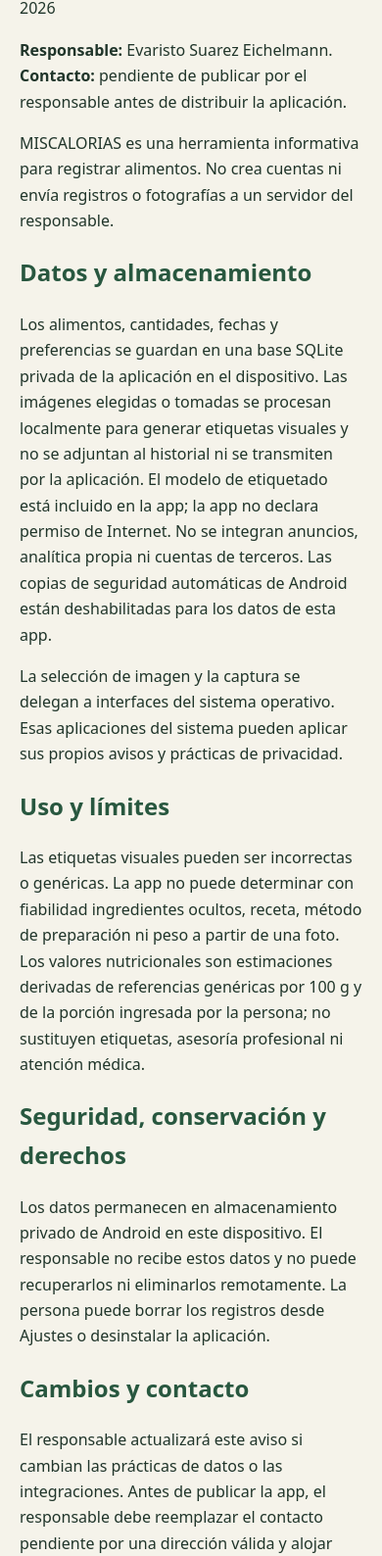
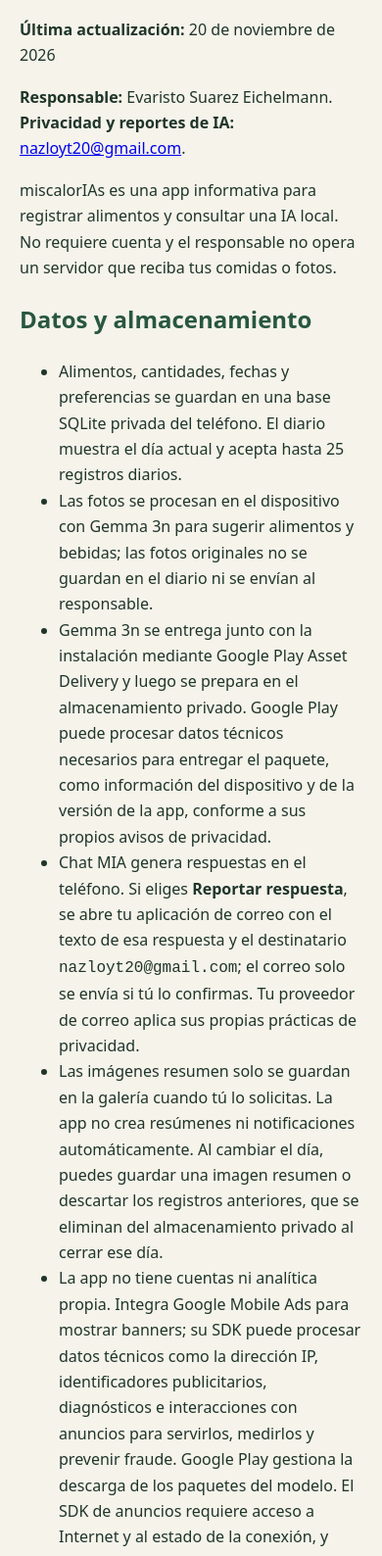
Before and after one commit to evaristospeed00/miscalorias2, a plain HTML site: page privacy.html in a window 390 px wide. Shown: the part 206-1794 px from the top of the page at 98% size. Drawn offline with Linux system fonts and the light colour scheme.

Commit message:
Publish updated privacy policy for Google Mobile Ads

```diff
--- a/privacy.html
+++ b/privacy.html
@@ -1,27 +1,36 @@
-<!doctype html>
+o <!doctype html>
 <html lang="es">
 <head>
   <meta charset="utf-8">
   <meta name="viewport" content="width=device-width, initial-scale=1">
-  <title>Aviso de privacidad · MISCALORIAS</title>
+  <title>Aviso de privacidad · miscalorIAs</title>
   <style>
     body { max-width: 760px; margin: 3rem auto; padding: 0 1.25rem; color: #20352a; background: #f5f3ea; font: 1rem/1.65 system-ui, sans-serif; }
     h1, h2 { color: #28573f; }
   </style>
 </head>
 <body>
-  <h1>Aviso de privacidad de MISCALORIAS</h1>
-  <p><strong>Última actualización:</strong> 10 de noviembre de 2026</p>
-  <p><strong>Responsable:</strong> Evaristo Suarez Eichelmann. <strong>Contacto:</strong> pendiente de publicar por el responsable antes de distribuir la aplicación.</p>
-  <p>MISCALORIAS es una herramienta informativa para registrar alimentos. No crea cuentas ni envía registros o fotografías a un servidor del responsable.</p>
+  <h1>Aviso de privacidad de miscalorIAs</h1>
+  <p><strong>Última actualización:</strong> 20 de noviembre de 2026</p>
+  <p><strong>Responsable:</strong> Evaristo Suarez Eichelmann. <strong>Privacidad y reportes de IA:</strong> <a href="mailto:nazloyt20@gmail.com">nazloyt20@gmail.com</a>.</p>
+  <p>miscalorIAs es una app informativa para registrar alimentos y consultar una IA local. No requiere cuenta y el responsable no opera un servidor que reciba tus comidas o fotos.</p>
   <h2>Datos y almacenamiento</h2>
-  <p>Los alimentos, cantidades, fechas y preferencias se guardan en una base SQLite privada de la aplicación en el dispositivo. Las imágenes elegidas o tomadas se procesan localmente para generar etiquetas visuales y no se adjuntan al historial ni se transmiten por la aplicación. El modelo de etiquetado está incluido en la app; la app no declara permiso de Internet. No se integran anuncios, analítica propia ni cuentas de terceros. Las copias de seguridad automáticas de Android están deshabilitadas para los datos de esta app.</p>
-  <p>La selección de imagen y la captura se delegan a interfaces del sistema operativo. Esas aplicaciones del sistema pueden aplicar sus propios avisos y prácticas de privacidad.</p>
+  <ul>
+    <li>Alimentos, cantidades, fechas y preferencias se guardan en una base SQLite privada del teléfono. El diario muestra el día actual y acepta hasta 25 registros diarios.</li>
+    <li>Las fotos se procesan en el dispositivo con Gemma 3n para sugerir alimentos y bebidas; las fotos originales no se guardan en el diario ni se envían al responsable.</li>
+    <li>Gemma 3n se entrega junto con la instalación mediante Google Play Asset Delivery y luego se prepara en el almacenamiento privado. Google Play puede procesar datos técnicos necesarios para entregar el paquete, como información del dispositivo y de la versión de la app, conforme a sus propios avisos de privacidad.</li>
+    <li>Chat MIA genera respuestas en el teléfono. Si eliges <strong>Reportar respuesta</strong>, se abre tu aplicación de correo con el texto de esa respuesta y el destinatario <code>nazloyt20@gmail.com</code>; el correo solo se envía si tú lo confirmas. Tu proveedor de correo aplica sus propias prácticas de privacidad.</li>
+    <li>Las imágenes resumen solo se guardan en la galería cuando tú lo solicitas. La app no crea resúmenes ni notificaciones automáticamente. Al cambiar el día, puedes guardar una imagen resumen o descartar los registros anteriores, que se eliminan del almacenamiento privado al cerrar ese día.</li>
+    <li>La app no tiene cuentas ni analítica propia. Integra Google Mobile Ads para mostrar banners; su SDK puede procesar datos técnicos como la dirección IP, identificadores publicitarios, diagnósticos e interacciones con anuncios para servirlos, medirlos y prevenir fraude. Google Play gestiona la descarga de los paquetes del modelo. El SDK de anuncios requiere acceso a Internet y al estado de la conexión, y puede usar el identificador de publicidad según la configuración y el consentimiento aplicables. La app solicita consentimiento mediante Google User Messaging Platform cuando corresponde; si Play Console requiere un punto de opciones de privacidad, estará disponible en Ajustes. Consulta también la <a href="https://policies.google.com/privacy?hl=es">Política de Privacidad de Google</a>.</li>
+    <li>El análisis de fotos y el chat se ejecutan localmente. La app no proporciona al SDK publicitario los registros de comidas, las fotos, las preguntas del chat ni la meta calórica; estos datos permanecen en el dispositivo y no se envían al responsable.</li>
+  </ul>
+  <p>La selección de imagen y la captura se delegan a interfaces del sistema operativo; esas aplicaciones pueden aplicar sus propios avisos y prácticas. En Android 8 y 9, guardar una imagen resumen solicita permiso de escritura; versiones posteriores usan MediaStore.</p>
   <h2>Uso y límites</h2>
-  <p>Las etiquetas visuales pueden ser incorrectas o genéricas. La app no puede determinar con fiabilidad ingredientes ocultos, receta, método de preparación ni peso a partir de una foto. Los valores nutricionales son estimaciones derivadas de referencias genéricas por 100 g y de la porción ingresada por la persona; no sustituyen etiquetas, asesoría profesional ni atención médica.</p>
-  <h2>Seguridad, conservación y derechos</h2>
-  <p>Los datos permanecen en almacenamiento privado de Android en este dispositivo. El responsable no recibe estos datos y no puede recuperarlos ni eliminarlos remotamente. La persona puede borrar los registros desde Ajustes o desinstalar la aplicación.</p>
-  <h2>Cambios y contacto</h2>
-  <p>El responsable actualizará este aviso si cambian las prácticas de datos o las integraciones. Antes de publicar la app, el responsable debe reemplazar el contacto pendiente por una dirección válida y alojar esta política en una URL pública HTTPS.</p>
+  <p>Las sugerencias visuales, respuestas y estimaciones nutricionales pueden ser incorrectas. La app no determina con fiabilidad ingredientes ocultos, recetas, preparación o peso a partir de una foto. Los valores nutricionales son aproximaciones derivadas de referencias genéricas y porciones ingresadas; no sustituyen etiquetas, asesoría profesional ni atención médica. El uso de Gemma también está sujeto a sus <a href="https://gemma.ai/resources/terms/">Términos</a> y <a href="https://gemma.ai/resources/prohibited-use/">Política de uso prohibido</a>, incluidos en la app.</p>
+  <h2>Conservación y eliminación</h2>
+  <p>Los registros y el modelo permanecen en almacenamiento privado hasta que se borren los datos de la app o se desinstale. Las imágenes resumen guardadas están en la galería y deben eliminarse desde allí. El responsable no recibe estos datos y no puede recuperarlos ni eliminarlos remotamente. Los reportes enviados por correo se conservan según las prácticas del proveedor y del responsable.</p>
+  <h2>Contacto y cambios</h2>
+  <p>Para preguntas de privacidad o reportes de respuestas generadas por IA: <a href="mailto:nazloyt20@gmail.com">nazloyt20@gmail.com</a>. El responsable actualizará este aviso si cambian las prácticas de datos o las integraciones.</p>
 </body>
 </html>
+q
```
